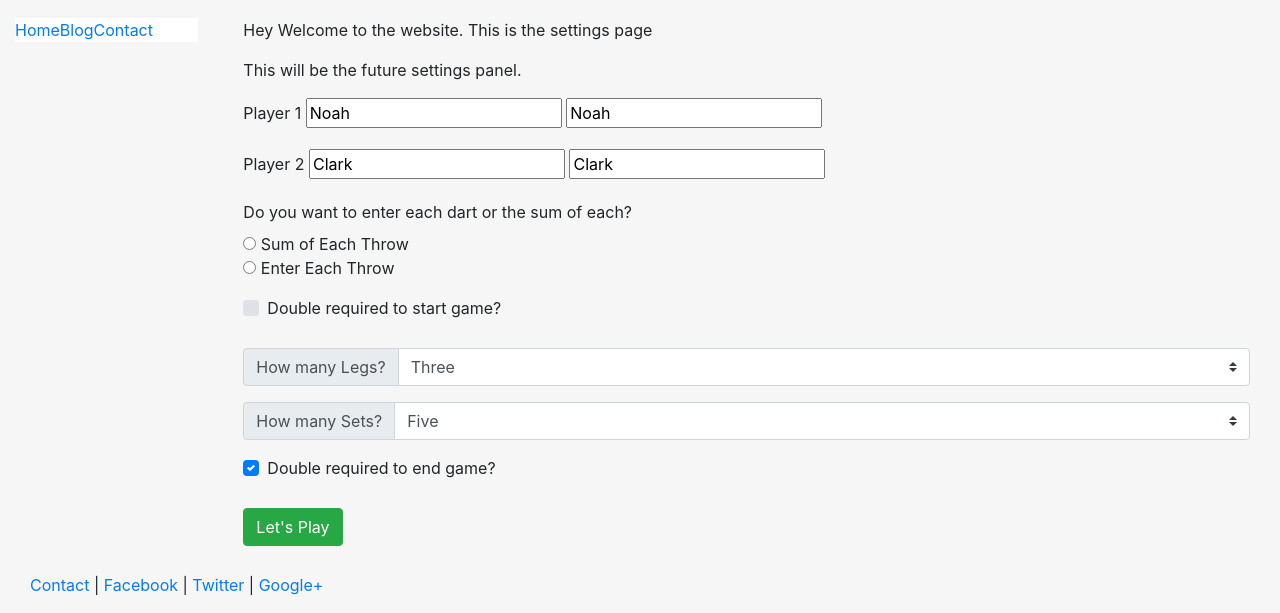
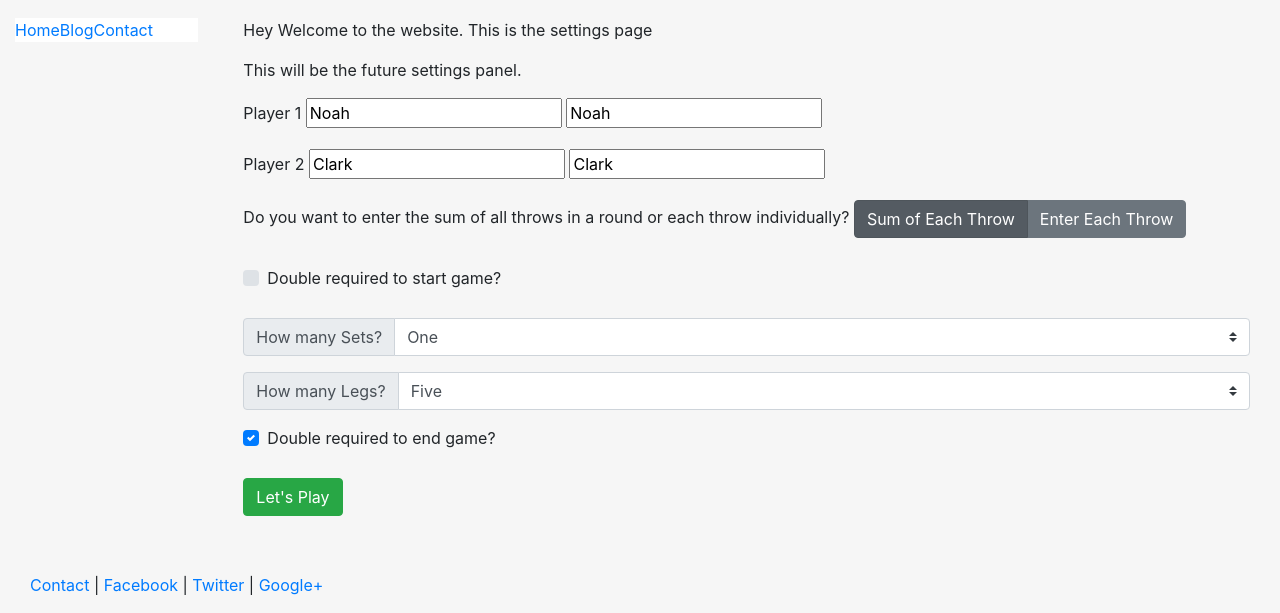
Before and after one commit to nahart/dartmvp, a Django app: page /scorer/start_game/ in a window 1280 px wide. Shown: the part 187-800 px from the top of the page. Run offline with Django 3.2, Linux system fonts and the light colour scheme; some libraries are stand-ins or nearby versions.

Commit message:
throw entry mode in bootstrap

```diff
--- a/scorer/templates/scorer/includes/settings.html
+++ b/scorer/templates/scorer/includes/settings.html
@@ -16,12 +16,22 @@
     </p>
 
     {% if game_301 %}
-        <p>
+        <!--<p>
             <label>Do you want to enter each dart or the sum of each?</label><br>
             <input type="radio" name="enter_1_or_3_darts" value="1_dart"> Sum of Each Throw <br>
             <input type="radio" name="enter_1_or_3_darts" value="3_darts"> Enter Each Throw
-        </p>
+        </p>-->
+        <label>Do you want to enter the sum of all throws in a round or each throw individually?</label>
 
+        <div class="btn-group btn-group-toggle throw-entry-mode" data-toggle="buttons">
+            <label class="btn btn-secondary active">
+                <input type="radio" name="options" id="enter_sum_of_throws" autocomplete="off" checked> Sum of Each Throw
+            </label>
+            <label class="btn btn-secondary">
+                <input type="radio" name="options" id="enter_each_throw" autocomplete="off"> Enter Each Throw
+            </label>
+        </div>
+        <div><br></div>
         <!--<p>
             <input type="checkbox" name="start_with_double" value="double_checkin"> Do you have to start the game with a double?
         </p>-->
@@ -33,28 +43,29 @@
 
         <div class="input-group mb-3">
         <div class="input-group-prepend">
-        <label class="input-group-text" for="inputGroupLegs">How many Legs?</label>
+        <label class="input-group-text" for="inputGroupSets">How many Sets?</label>
         </div>
-        <select class="custom-select" id="inputGroupLegs">
-            <option value="1">One</option>
-            <option value="3" selected>Three</option>
+        <select class="custom-select" id="inputGroupSets">
+            <option value="1" selected>One</option>
+            <option value="3">Three</option>
             <option value="5">Five</option>
             <option value="7">Seven</option>
             <option value="9">Nine</option>
+            <option value="11">Eleven</option>
+            <option value="13">Thirteen</option>
         </select>
         </div>
 
         <div class="input-group mb-3">
         <div class="input-group-prepend">
-        <label class="input-group-text" for="inputGroupSets">How many Sets?</label>
+        <label class="input-group-text" for="inputGroupLegs">How many Legs?</label>
         </div>
-        <select class="custom-select" id="inputGroupSets">
+        <select class="custom-select" id="inputGroupLegs">
+            <option value="1">One</option>
             <option value="3">Three</option>
             <option value="5" selected>Five</option>
             <option value="7">Seven</option>
             <option value="9">Nine</option>
-            <option value="11">Eleven</option>
-            <option value="13">Thirteen</option>
         </select>
         </div>
 
```
